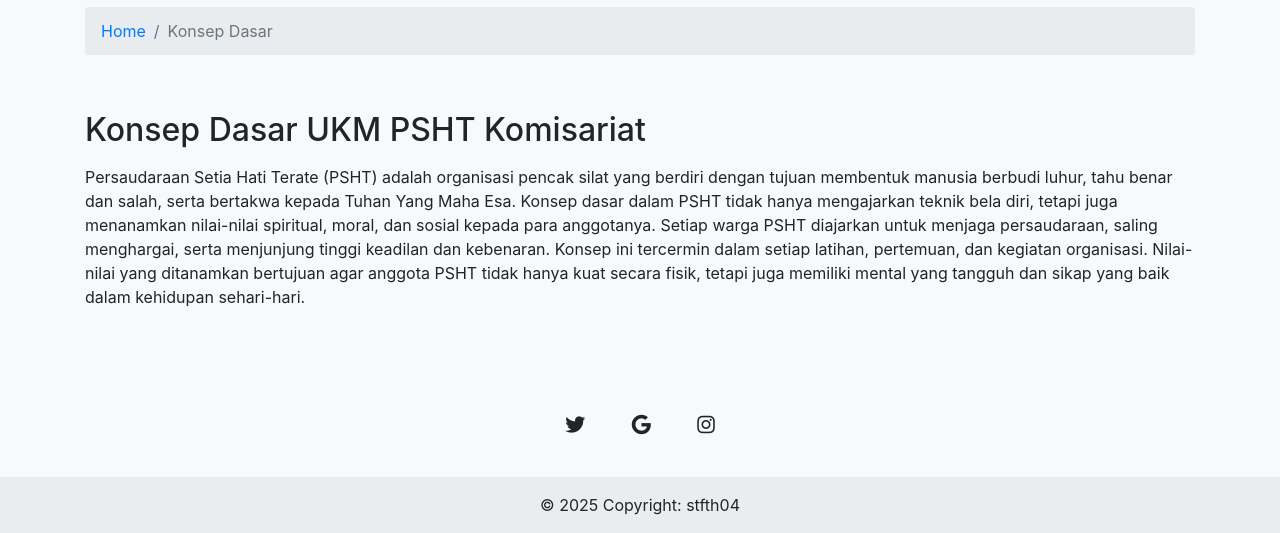
After one commit to stfth04/psht-ulm, a PHP site: page /konsep.php in a window 1280 px wide. The commit adds this page. Shown: the part 408-941 px from the top of the page. Run offline with PHP 8.4, Linux system fonts and the light colour scheme.

Commit message:
konsep.php

```diff
--- a/header.php
+++ b/header.php
@@ -44,6 +44,17 @@
               <li><a class="dropdown-item" href="Kontak_kami.php">Kontak Kami</a></li>
             </ul>
           </li>
+
+          <li class="nav-item dropdown">
+            <a class="nav-link dropdown-toggle" href="#" role="button" data-bs-toggle="dropdown">Artikel</a>
+            <ul class="dropdown-menu">
+              <li><a class="dropdown-item" href="konsep.php">Konsep Dasar PSHT</a></li>
+              <li><a class="dropdown-item" href="pembinaan.php">Latihan dan Pembinaan Anggota</a></li>
+              <li><a class="dropdown-item" href="sejarah.php">Sejarah dan Perkembangan PSHT</a></li>
+              <li><a class="dropdown-item" href="sistem.php">Struktur dan Sistem Organisasi PSHT</a></li>
+            </ul>
+          </li>
+
           <li class="nav-item dropdown">
             <a class="nav-link dropdown-toggle" href="#" role="button" data-bs-toggle="dropdown">Informasi</a>
             <ul class="dropdown-menu">
--- /dev/null
+++ b/konsep.php
@@ -0,0 +1,44 @@
+<?php
+include 'header.php';
+include 'koneksi.php';
+?>
+<!DOCTYPE html>
+<html lang="en">
+<head>
+    <meta charset="UTF-8">
+    <meta name="viewport" content="width=device-width, initial-scale=1.0">
+    <title>Konsep Dasar PSHT</title>
+</head>
+<body>
+<!-- Header dengan background image & overlay -->
+<header class="position-relative text-white">
+  <div class="bg-dark position-absolute top-0 start-0 w-100 h-100" style="background: url('assets/img/visi.jpg') center/cover no-repeat; opacity: 0.5;"></div>
+  <div class="position-absolute top-0 start-0 w-100 h-100" style="background: rgba(148, 134, 134, 0.5);"></div>
+
+  <div class="container position-relative d-flex flex-column justify-content-center align-items-center" style="min-height: 300px;">
+    <h1 class="fw-bold">Konsep Dasar UKM PSHT Komisariat</h1>
+    <h2 class="fw-bold">Universitas Lambung Mangkurat</h2>
+  </div>
+</header>
+
+<!-- BREADCRUMB -->
+<nav aria-label="breadcrumb" class="bg-light py-2">
+  <div class="container">
+    <ol class="breadcrumb mb-0">
+      <li class="breadcrumb-item"><a href="index.php">Home</a></li>
+      <li class="breadcrumb-item active" aria-current="page">Konsep Dasar</li>
+    </ol>
+  </div>
+</nav>
+
+<!-- ISI PARAGRAF -->
+<section class="py-5 bg-light">
+  <div class="container">
+    <h2 class="mb-3">Konsep Dasar UKM PSHT Komisariat</h2>
+    <p>Persaudaraan Setia Hati Terate (PSHT) adalah organisasi pencak silat yang berdiri dengan tujuan membentuk manusia berbudi luhur, tahu benar dan salah, serta bertakwa kepada Tuhan Yang Maha Esa. Konsep dasar dalam PSHT tidak hanya mengajarkan teknik bela diri, tetapi juga menanamkan nilai-nilai spiritual, moral, dan sosial kepada para anggotanya.
+    Setiap warga PSHT diajarkan untuk menjaga persaudaraan, saling menghargai, serta menjunjung tinggi keadilan dan kebenaran. Konsep ini tercermin dalam setiap latihan, pertemuan, dan kegiatan organisasi. Nilai-nilai yang ditanamkan bertujuan agar anggota PSHT tidak hanya kuat secara fisik, tetapi juga memiliki mental yang tangguh dan sikap yang baik dalam kehidupan sehari-hari.</p>
+  </div>
+</section>
+</body>
+</html>
+<?php include 'footer.php'; ?>
```
Also changed, not shown: pembinaan.php (added, +45 -0 lines), sejarah.php (added, +45 -0 lines), sistem.php (added, +45 -0 lines).
